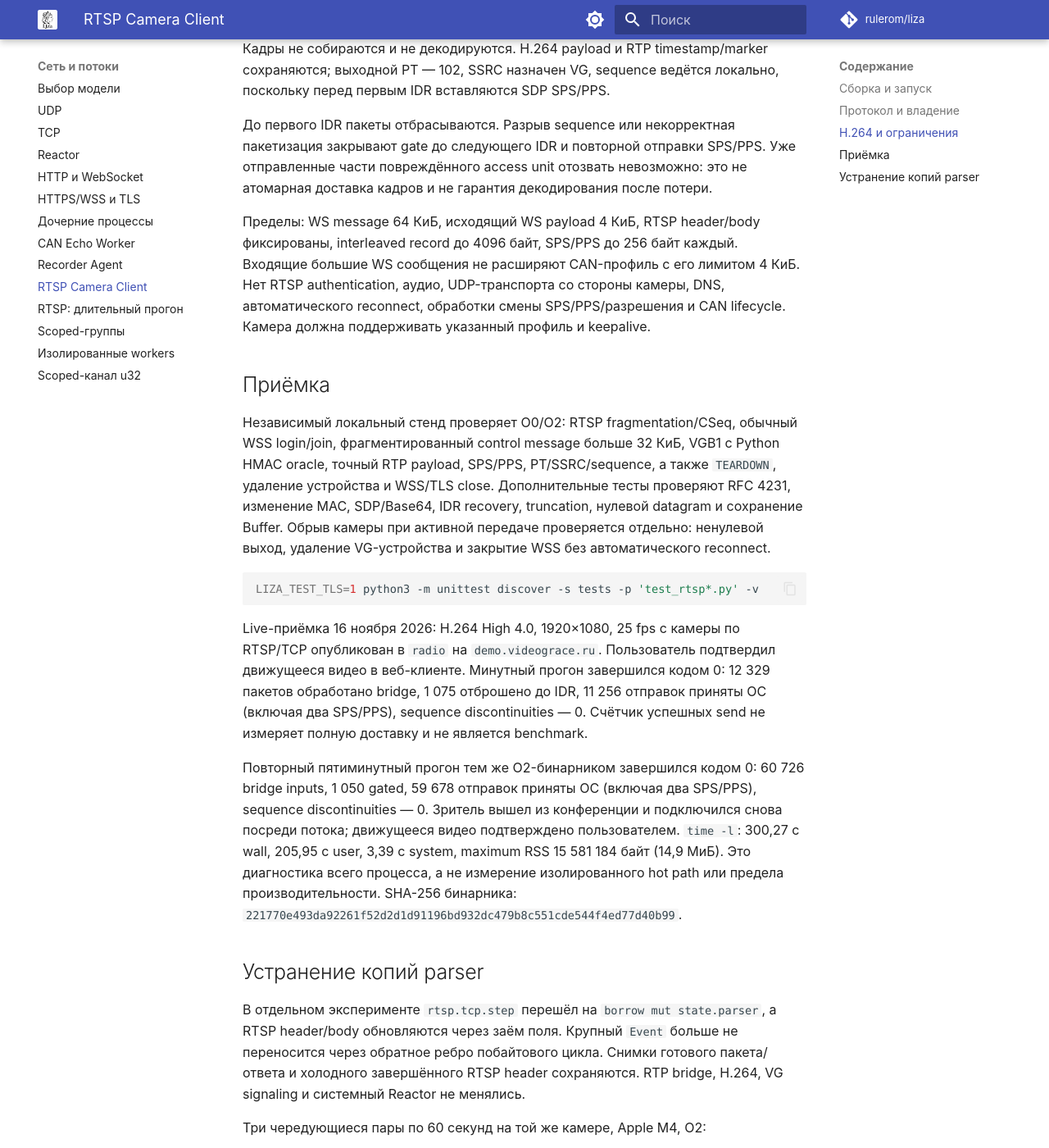
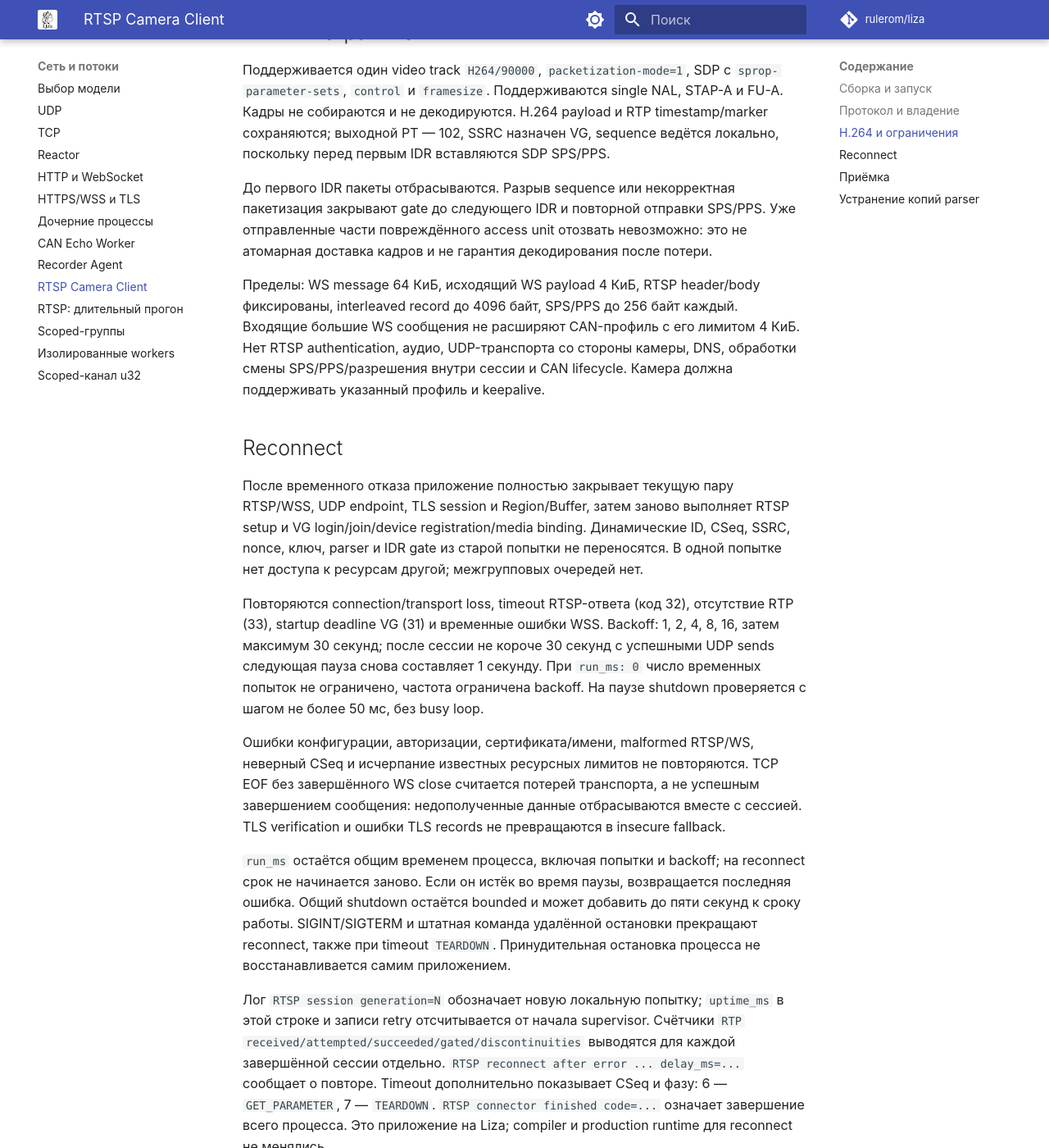
Before and after one commit to rulerom/liza, an MkDocs documentation site: the page built from docs/rtsp-client.md, in a window 1280 px wide and 1400 px high, scrolled down 2342 px. Shown: the whole window at 82% size. Built offline with MkDocs 1.6.1 and Material for MkDocs 9.7.7, drawn with Linux system fonts in a browser that asks for light colours; comment, search, counter and statistics services are not loaded; some of the changed text lies outside the part shown.

Commit message:
Reconnect RTSP/VG sessions with bounded backoff and persistent shutdown ownership

```diff
--- a/docs/rtsp-client.md
+++ b/docs/rtsp-client.md
@@ -65,6 +65,9 @@ reserve 8 МиБ; это отдельная величина от Region и `tls
 Один Reactor владеет UDP endpoint и двумя исходящими TCP-соединениями:
 RTSP камеры и WSS сервера. UDP endpoint исключает TCP listener, но не
 исходящие TCP slots. Числовой socket handle приложению не выдаётся.
+Отдельный supervisor Reactor владеет регистрацией shutdown-сигнала и служит
+для ожидания между попытками. Его временный listener сразу закрывается;
+постоянных сетевых сокетов и дополнительных потоков у supervisor нет.
 
 RTSP выполняет `OPTIONS → DESCRIBE → SETUP → PLAY`, затем `GET_PARAMETER`
 каждые 15 секунд. В первой версии используется RTP/RTCP interleaved TCP,
@@ -106,8 +109,45 @@ timestamp/marker сохраняются; выходной PT — 102, SSRC на
 фиксированы, interleaved record до 4096 байт, SPS/PPS до 256 байт каждый.
 Входящие большие WS сообщения не расширяют CAN-профиль с его лимитом 4 КиБ.
 Нет RTSP authentication, аудио, UDP-транспорта со стороны камеры, DNS,
-автоматического reconnect, обработки смены SPS/PPS/разрешения и CAN lifecycle.
+обработки смены SPS/PPS/разрешения внутри сессии и CAN lifecycle.
 Камера должна поддерживать указанный профиль и keepalive.
+
+## Reconnect
+
+После временного отказа приложение полностью закрывает текущую пару
+RTSP/WSS, UDP endpoint, TLS session и Region/Buffer, затем заново выполняет
+RTSP setup и VG login/join/device registration/media binding. Динамические
+ID, CSeq, SSRC, nonce, ключ, parser и IDR gate из старой попытки не переносятся.
+В одной попытке нет доступа к ресурсам другой; межгрупповых очередей нет.
+
+Повторяются connection/transport loss, timeout RTSP-ответа (код 32),
+отсутствие RTP (33), startup deadline VG (31) и временные ошибки WSS.
+Backoff: 1, 2, 4, 8, 16, затем максимум 30 секунд; после сессии не короче
+30 секунд с успешными UDP sends следующая пауза снова составляет 1 секунду.
+При `run_ms: 0` число временных попыток не ограничено, частота ограничена
+backoff. На паузе shutdown проверяется с шагом не более 50 мс, без busy loop.
+
+Ошибки конфигурации, авторизации, сертификата/имени, malformed RTSP/WS,
+неверный CSeq и исчерпание известных ресурсных лимитов не повторяются.
+TCP EOF без завершённого WS close считается потерей транспорта, а не успешным
+завершением сообщения: недополученные данные отбрасываются вместе с сессией.
+TLS verification и ошибки TLS records не превращаются в insecure fallback.
+
+`run_ms` остаётся общим временем процесса, включая попытки и backoff;
+на reconnect срок не начинается заново. Если он истёк во время паузы,
+возвращается последняя ошибка. Общий shutdown остаётся bounded и может
+добавить до пяти секунд к сроку работы. SIGINT/SIGTERM и штатная команда
+удалённой остановки прекращают reconnect, также при timeout `TEARDOWN`.
+Принудительная остановка процесса не восстанавливается самим приложением.
+
+Лог `RTSP session generation=N` обозначает новую локальную попытку;
+`uptime_ms` в этой строке и записи retry отсчитывается от начала supervisor.
+Счётчики `RTP received/attempted/succeeded/gated/discontinuities` выводятся
+для каждой завершённой сессии отдельно. `RTSP reconnect after error ...
+delay_ms=...` сообщает о повторе. Timeout дополнительно показывает CSeq
+и фазу: 6 — `GET_PARAMETER`, 7 — `TEARDOWN`. `RTSP connector finished
+code=...` означает завершение всего процесса. Это приложение на Liza;
+compiler и production runtime для reconnect не менялись.
 
 ## Приёмка
 
```
Also changed, not shown: docs/milestones.md (+1 -0 lines), 7 other files.
